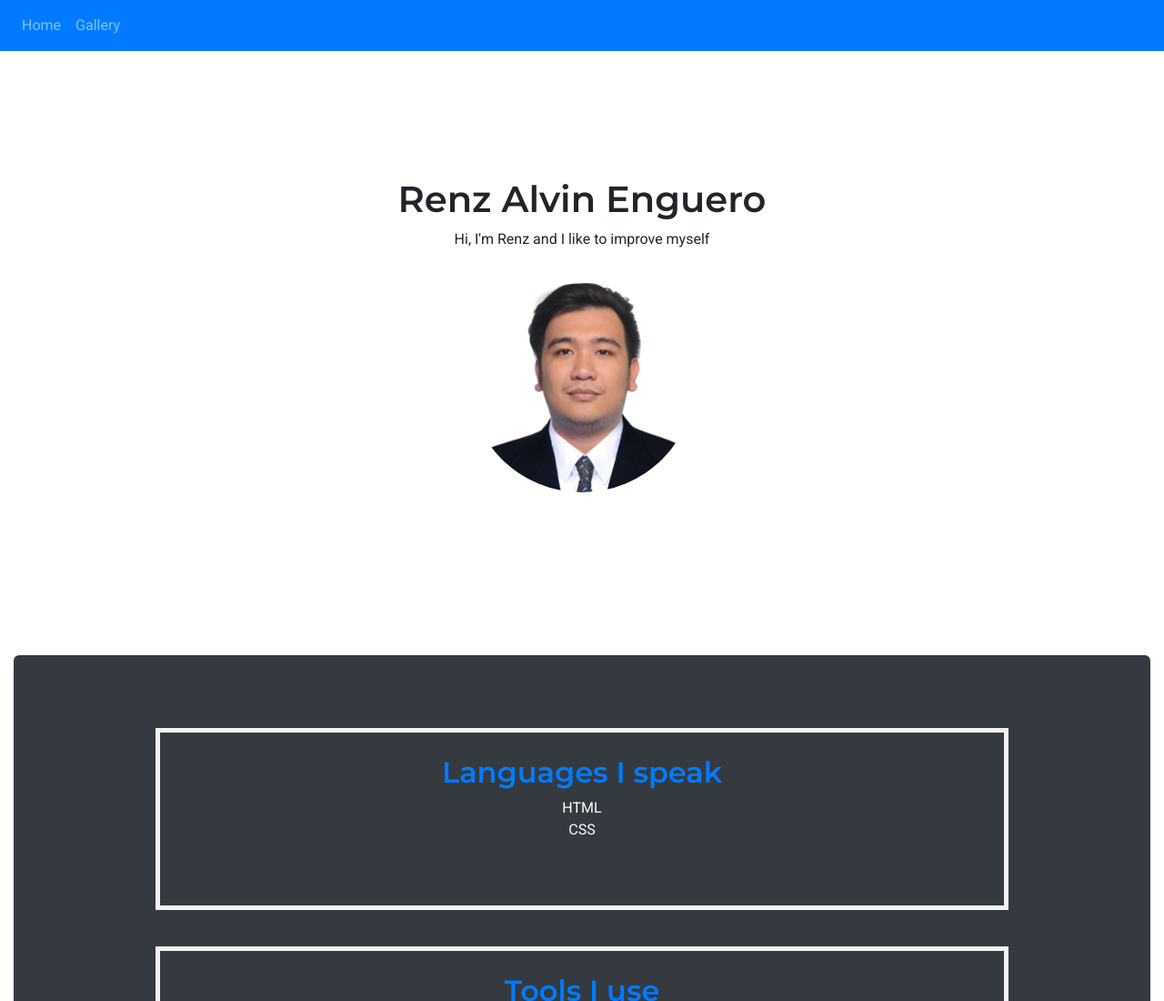
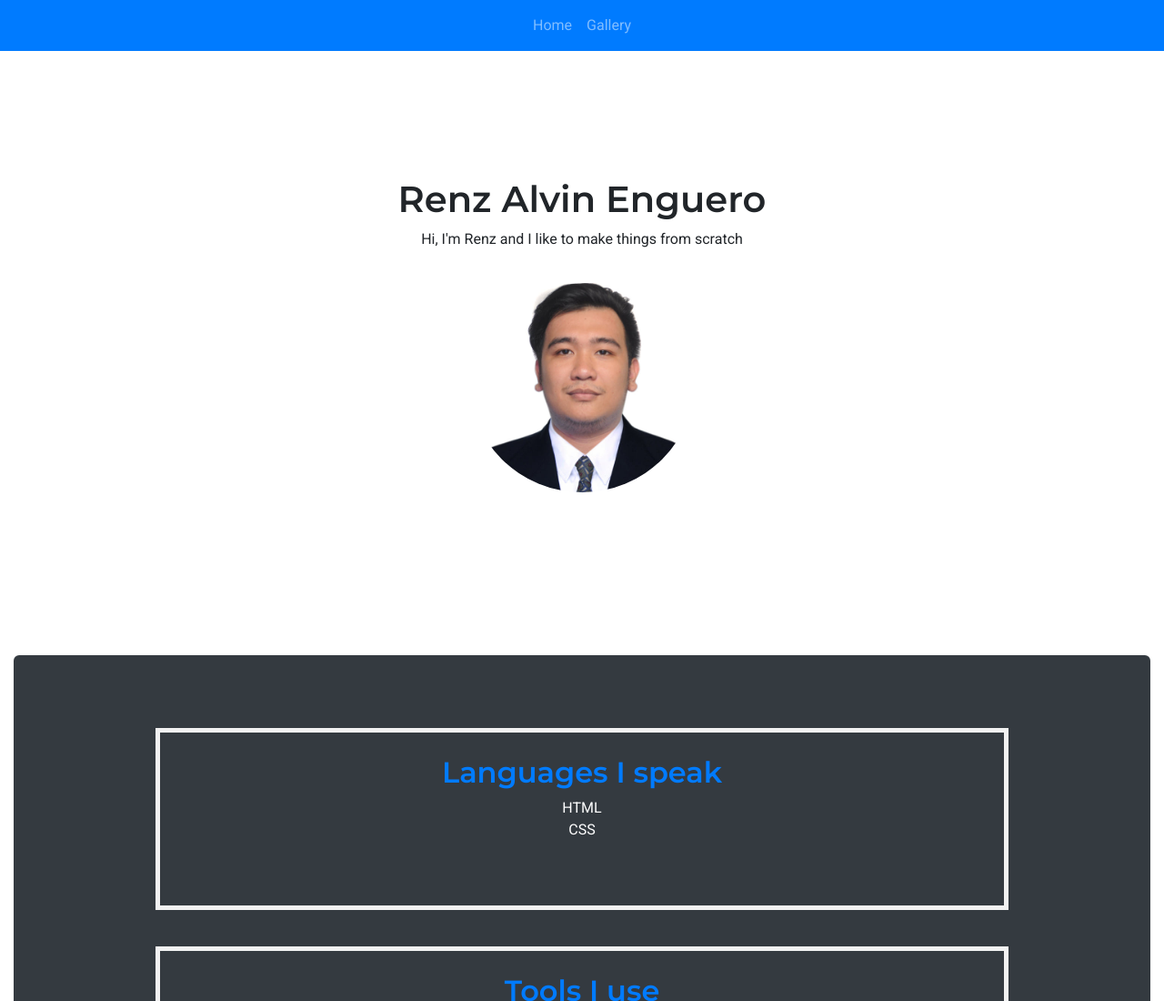
Before and after one commit to Buyinyin/fcb-portfolio-enguero, a plain HTML site: page index.html in a window 1280 px wide. Shown: the top 1100 px of the page at 91% size. Drawn offline with nearby package versions, Linux system fonts and the light colour scheme.

Commit message:
added margin

```diff
--- a/index.html
+++ b/index.html
@@ -20,7 +20,7 @@
 			<span class="navbar-toggler-icon"></span>
 		</button>
 		<div class="collapse navbar-collapse" id="portfolio-nav">
-			<ul class="navbar-nav mr-auto">
+			<ul class="navbar-nav mx-auto">
 				<li class="nav-item">
 					<a href="#landing" class="nav-link">Home</a>
 				</li>
@@ -35,7 +35,7 @@
 	<div class="container-fluid">
 		<section id="landing" class="jumbotron text-center mt-5 bg-transparent">
 			<h1>Renz Alvin Enguero</h1>
-			<p>Hi, I'm Renz and I like to improve myself</p>
+			<p>Hi, I'm Renz and I like to make things from scratch</p>
 			<img src="./images/Rnz.jpg" class="img-fluid">
 		</section>
 	<!-- Gallery section -->
```
